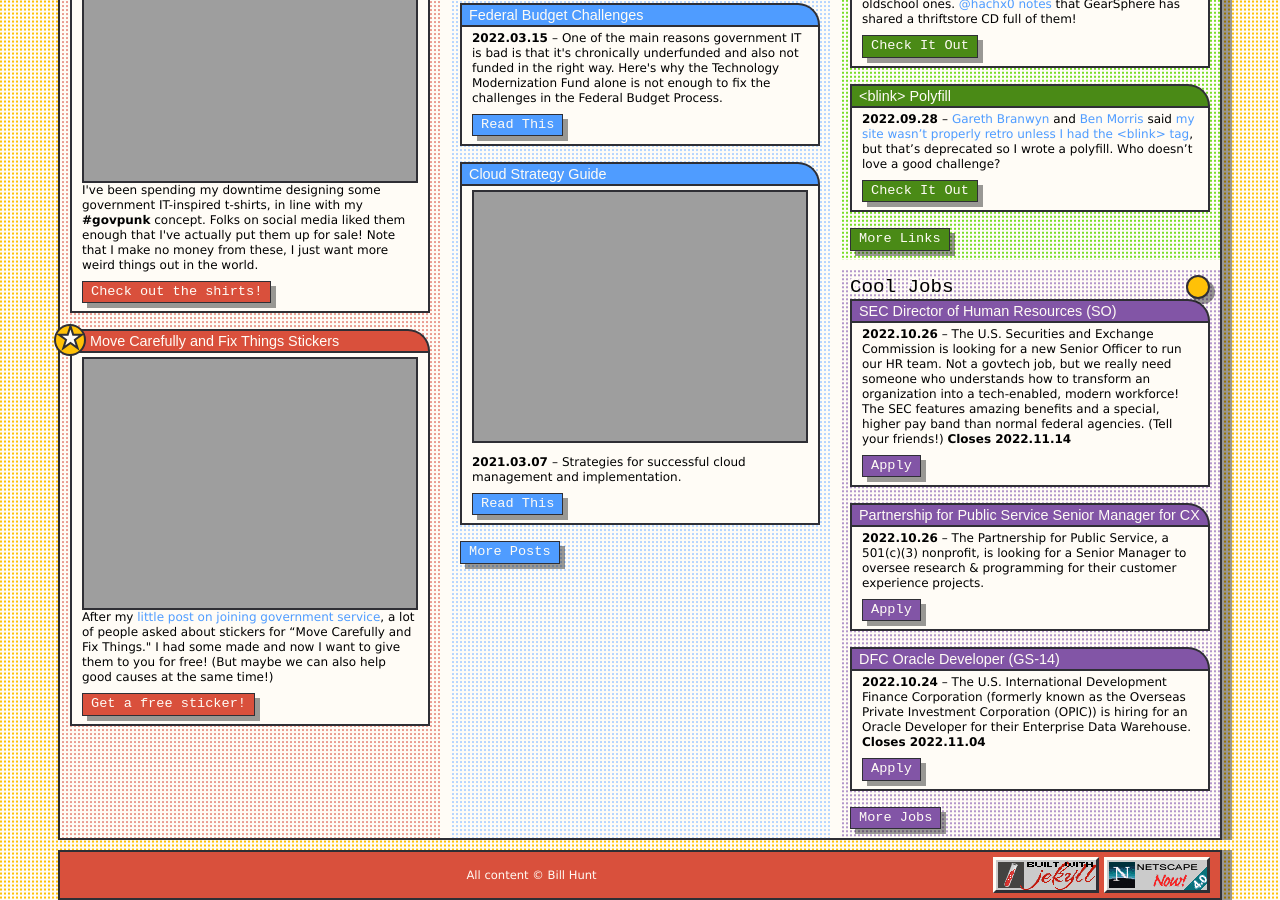
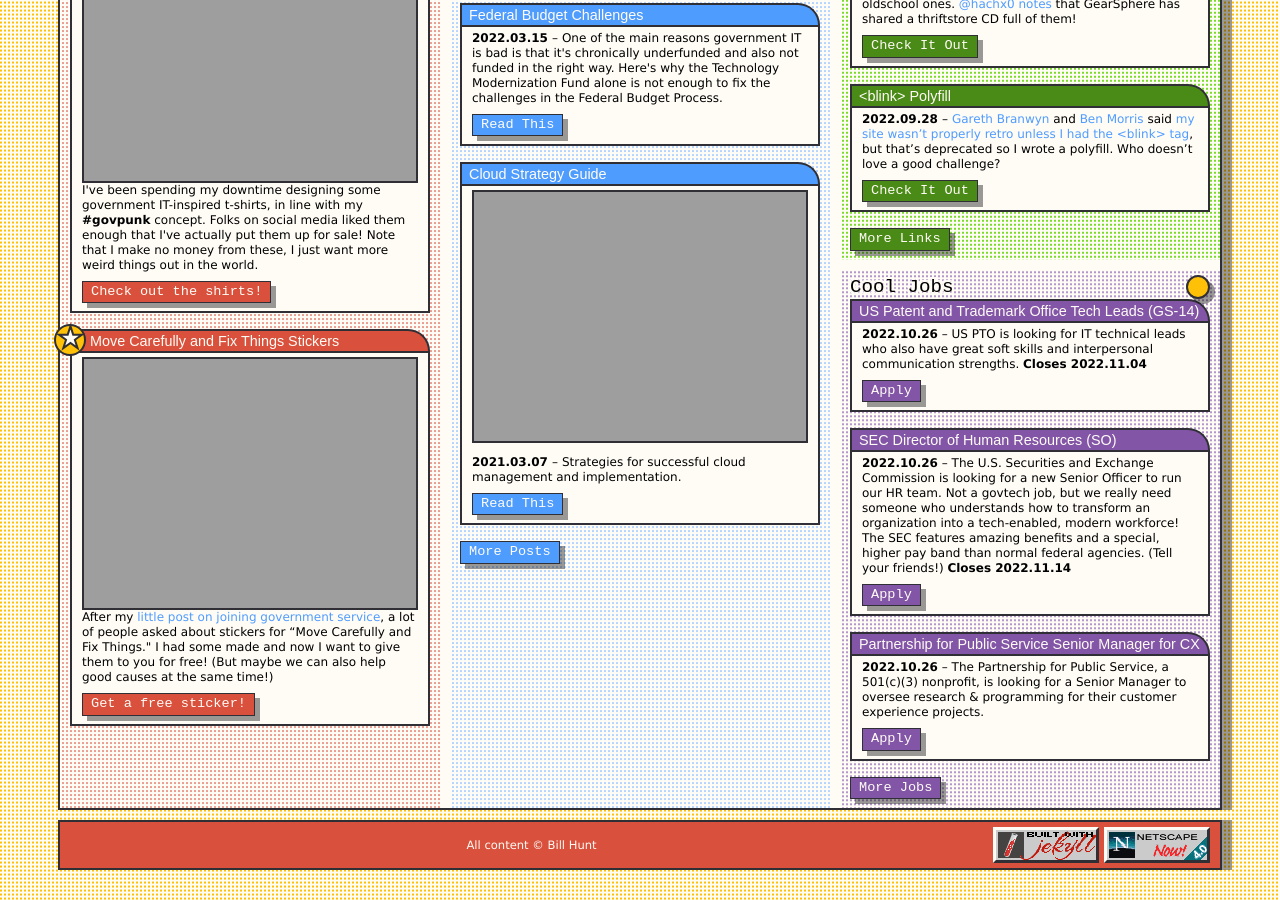
Before and after one commit to krusynth/billhunt.dev, a Jekyll site: the page built from index.md, in a window 1280 px wide and 900 px high, scrolled down 595 px. Built offline with Jekyll 4.4.1, drawn with Linux system fonts in a browser that asks for light colours; some web fonts are replaced.

Commit message:
Update content

```diff
--- a/_data/jobs.yml
+++ b/_data/jobs.yml
@@ -1,3 +1,9 @@
+- title: US Patent and Trademark Office Tech Leads (GS-14)
+  url: https://www.usajobs.gov/job/680350700
+  date: 2022-10-26
+  closes: 2022-11-04
+  content: US PTO is looking for IT technical leads who also have great soft skills and interpersonal communication strengths.
+
 - title: SEC Director of Human Resources (SO)
   url: https://www.usajobs.gov/job/685191200
   date: 2022-10-26
```
